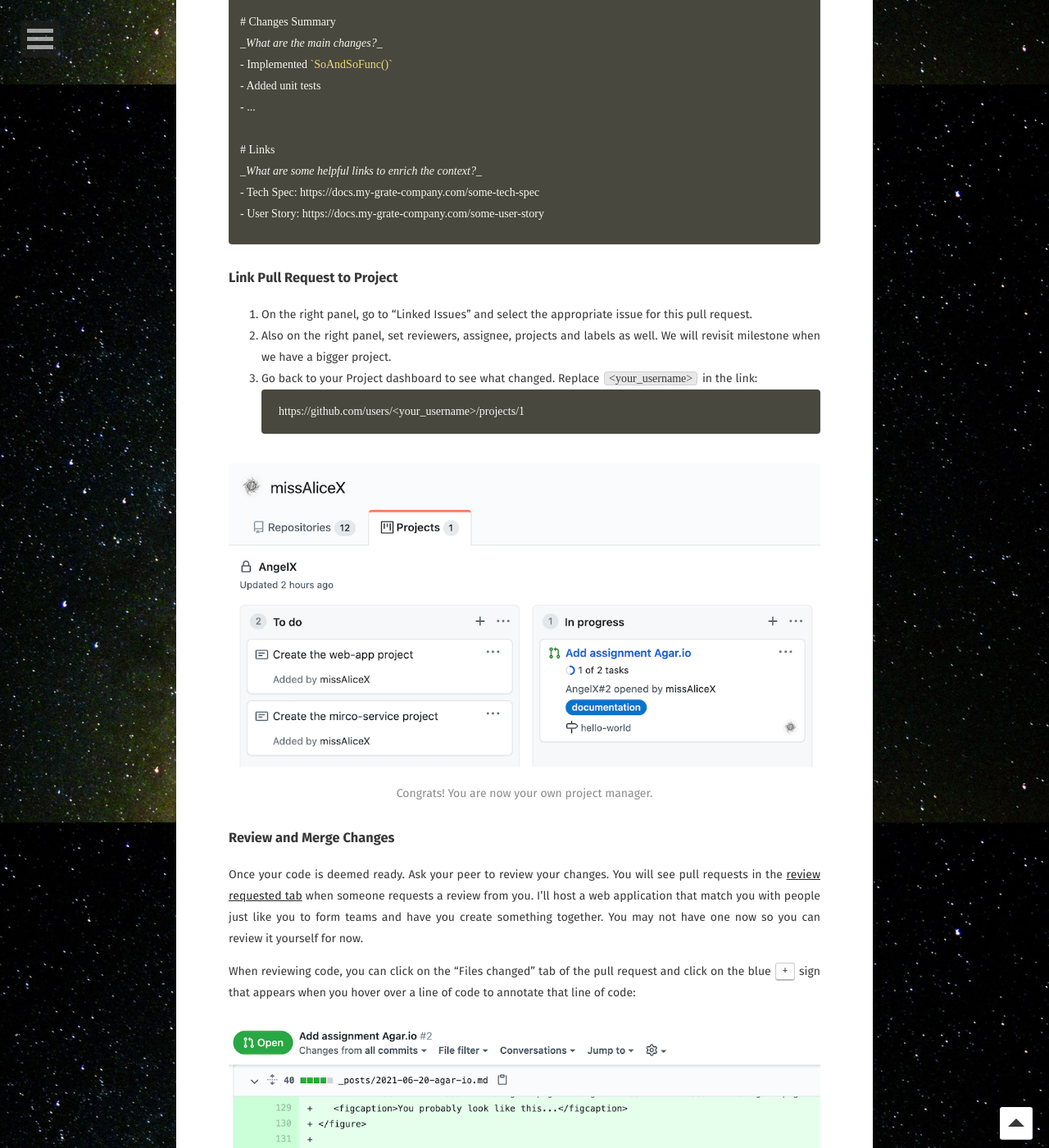
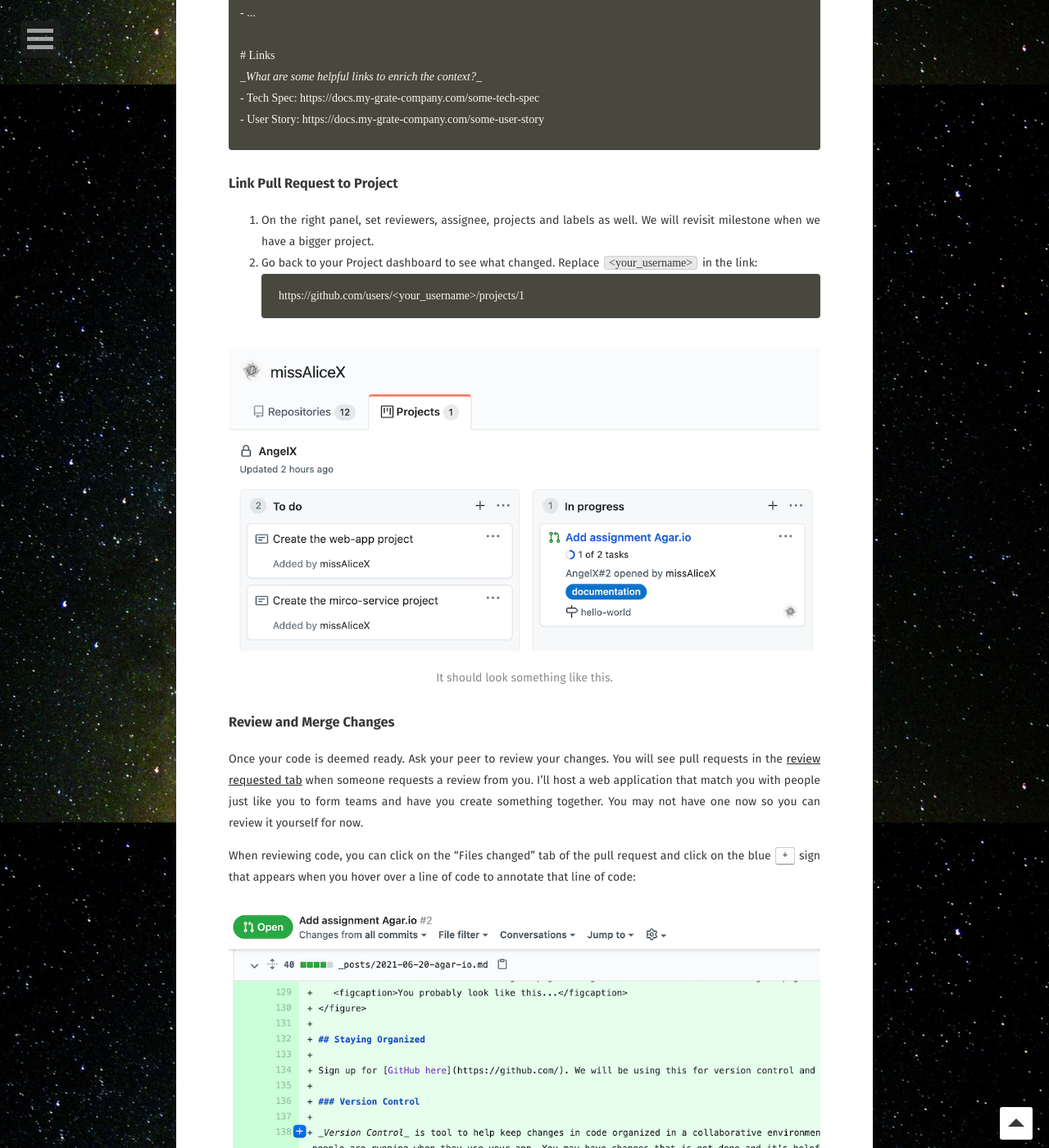
Before and after one commit to missAliceX/AngelX, a Jekyll site: the page built from _posts/2021-06-20-agar-io.md, in a window 1280 px wide and 1400 px high, scrolled down 8897 px. Shown: the whole window at 82% size. Built offline with Jekyll 4.4.1, drawn with Linux system fonts in a browser that asks for light colours; some web fonts are replaced; some of the changed text lies outside the part shown.

Commit message:
Update 2021-06-20-agar-io.md

````diff
--- a/_posts/2021-06-20-agar-io.md
+++ b/_posts/2021-06-20-agar-io.md
@@ -216,11 +216,6 @@ https://github.com/users/<your_username>/projects/1/settings/linked_repositories
 	<figcaption>We don't need all these cards.</figcaption>
 </figure>
 
-### Create Cards / Tickets
-
-1. Create cards for each bullet point under the **Goals** section in the "To Do" column by hitting the <kbd>+</kbd> button.
-1. Convert each card to an issue by selecting `Convert to Issue` on the card.
-
 ## Challenge 3: Implement the Code
 
 ### Example Task
@@ -270,15 +265,14 @@ _What are some helpful links to enrich the context?_
 
 ### Link Pull Request to Project
 
-1. On the right panel, go to "Linked Issues" and select the appropriate issue for this pull request.
-1. Also on the right panel, set reviewers, assignee, projects and labels as well. We will revisit milestone when we have a bigger project.
+1. On the right panel, set reviewers, assignee, projects and labels as well. We will revisit milestone when we have a bigger project.
 1. Go back to your Project dashboard to see what changed. Replace `<your_username>` in the link:
 ```
 https://github.com/users/<your_username>/projects/1
 ```
 <figure>
 	<a href="{{ site.url }}/assets/img/projects/agar-io/6.png"><img src="{{ site.url }}/assets/img/projects/agar-io/6.png"></a>
-	<figcaption>Congrats! You are now your own project manager.</figcaption>
+	<figcaption>It should look something like this.</figcaption>
 </figure>
 
 ### Review and Merge Changes
````
